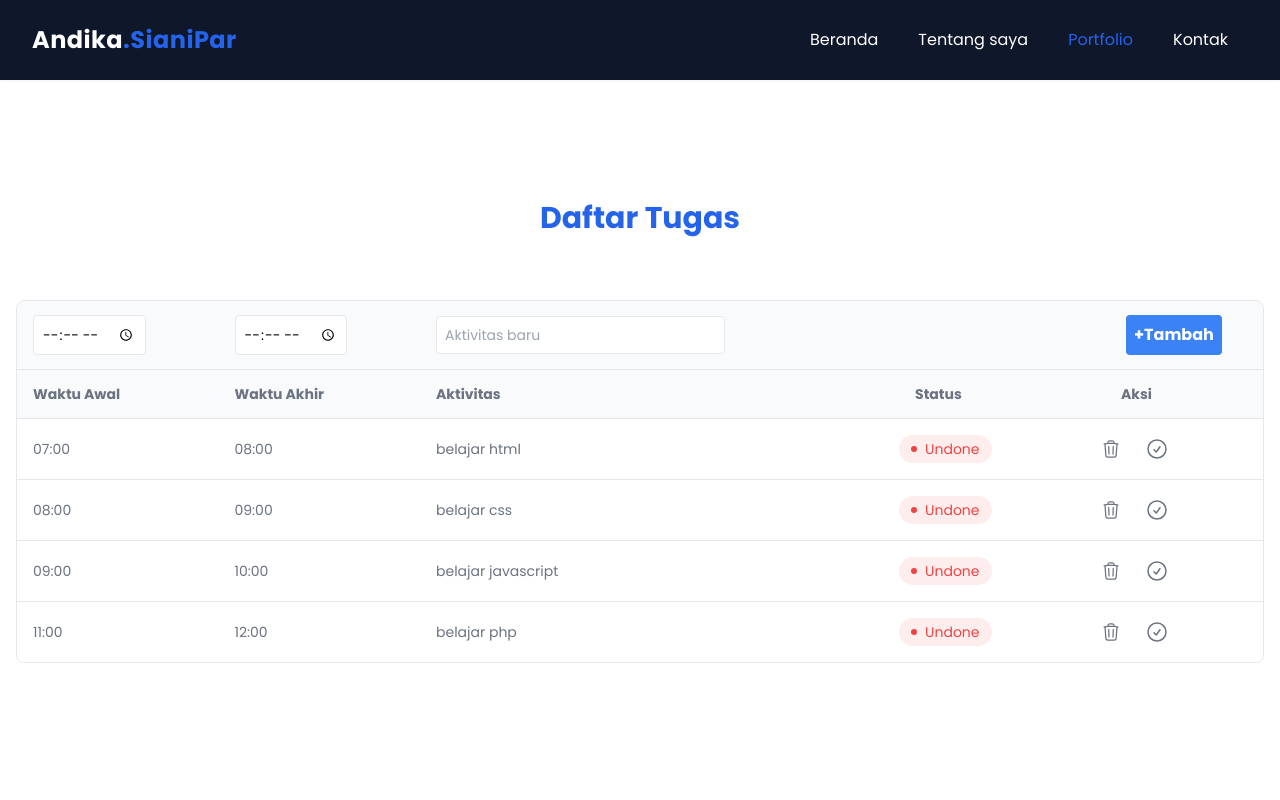
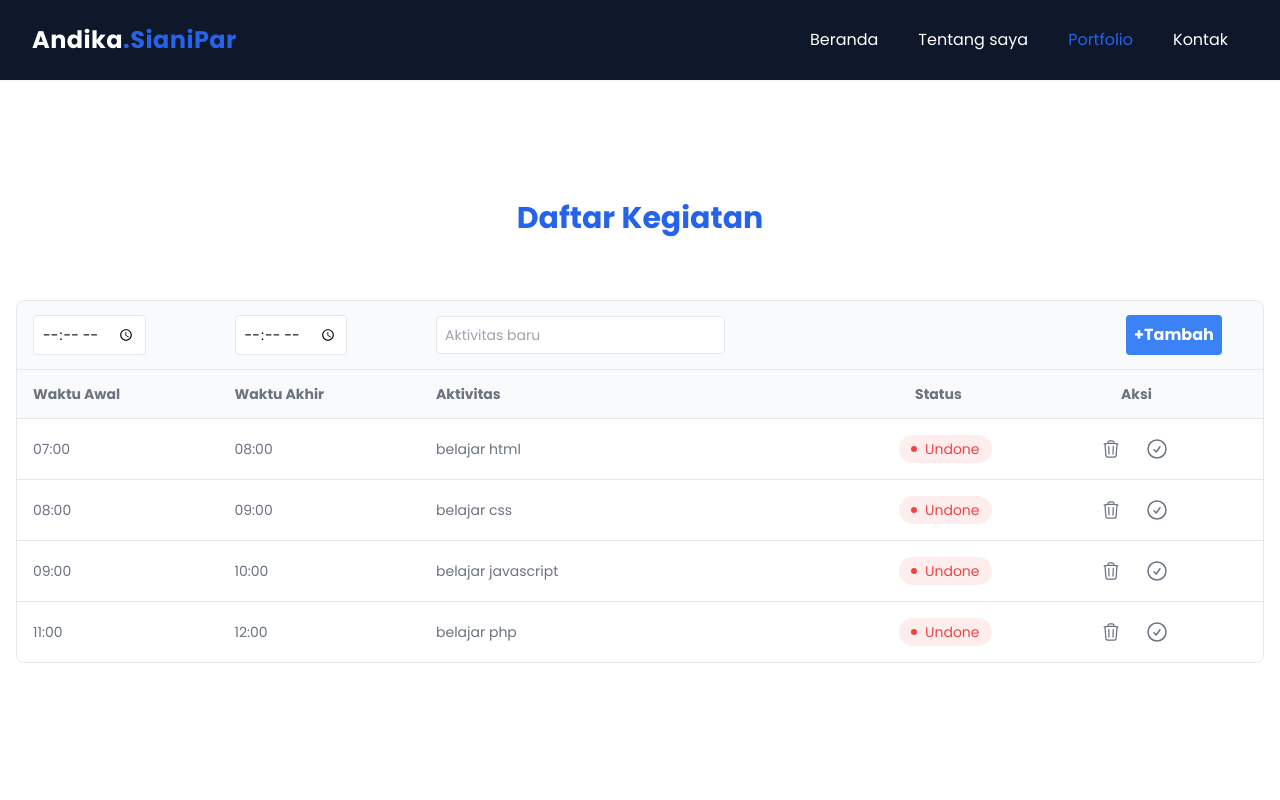
Before and after one commit to Andika-Sianipar/Web-Portofolio, a plain HTML site: page webapp.html in a window 1280 px wide. Shown: the top 800 px of the page. Drawn offline with nearby package versions, Linux system fonts and the light colour scheme; a script that the page names is missing.

Commit message:
Update webapp.html

```diff
--- a/webapp.html
+++ b/webapp.html
@@ -120,7 +120,7 @@
             <div class="flex flex-col mt-6 mb-40">
                 <div class="w-full mt-44 px-4">
                     <div class="max-w-xl mx-auto text-center mb-16">
-                        <h1 class="font-bold text-3xl text-primary">Daftar Tugas</h1>
+                        <h1 class="font-bold text-3xl text-primary">Daftar Kegiatan</h1>
                     </div>
                 </div>
                 <div class="-mx-4 -my-2 overflow-x-auto sm:-mx-6 lg:-mx-8">
```
